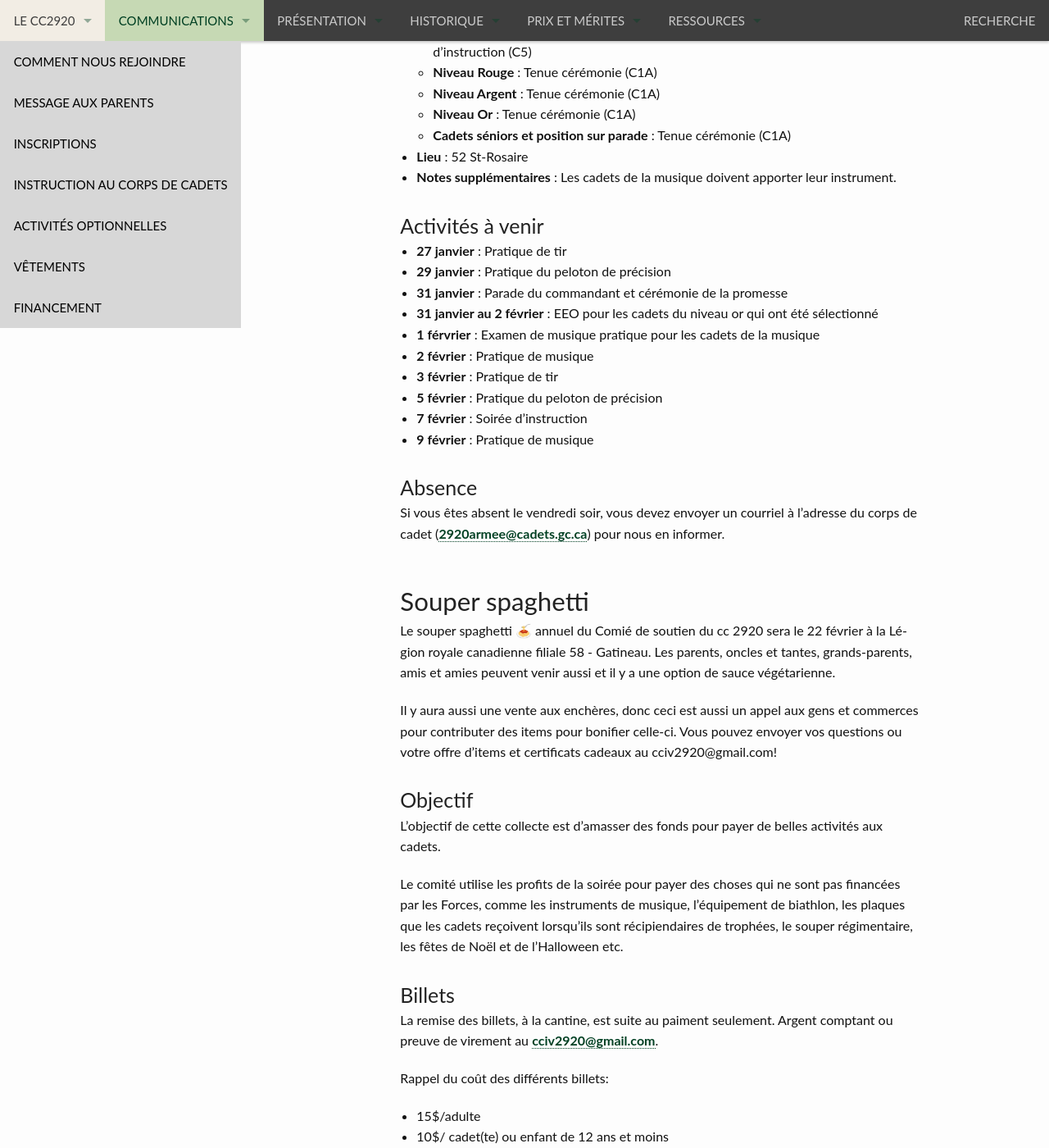
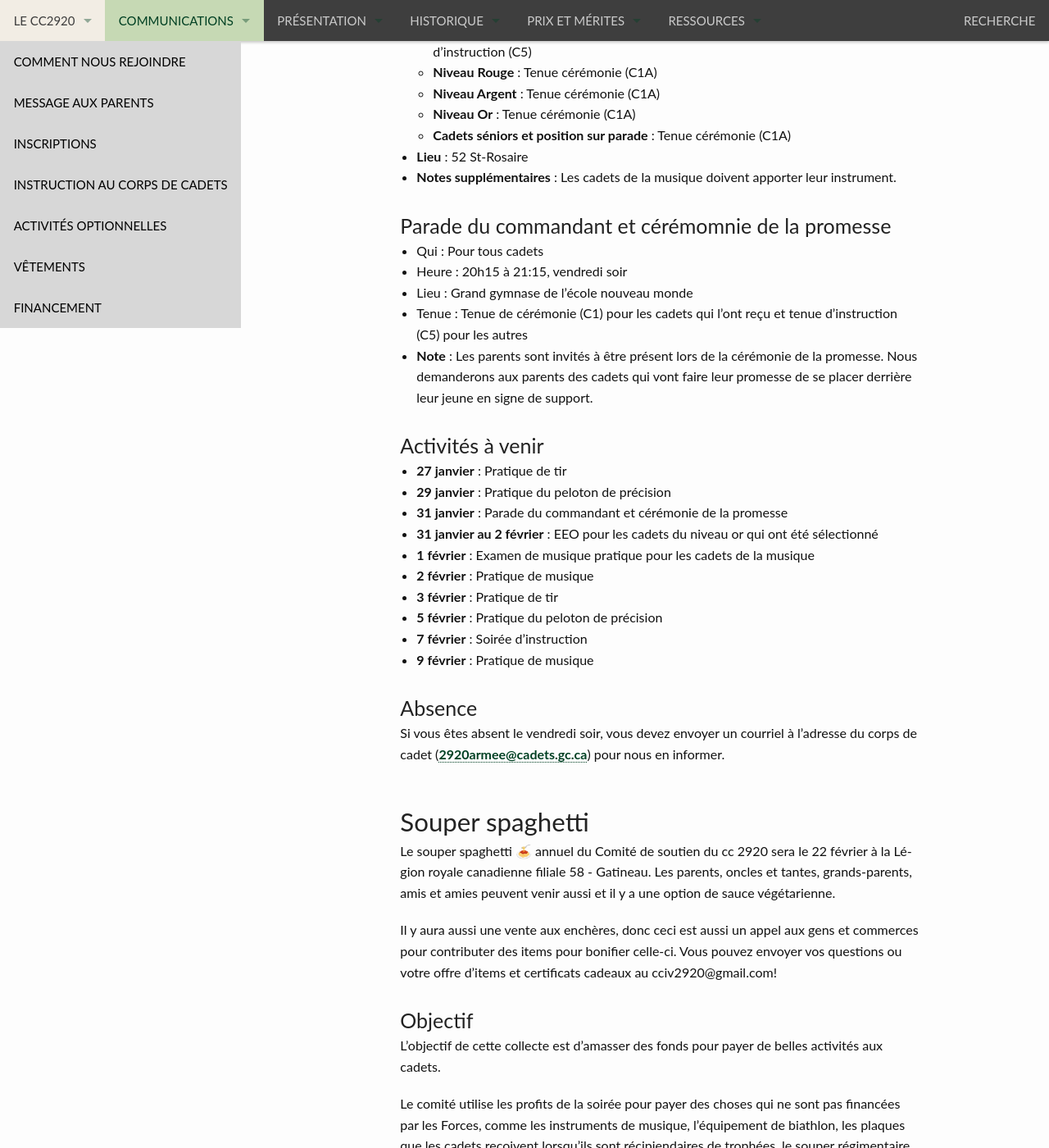
Before and after one commit to CC2920/web, a Jekyll site: the page built from _communications/messages.md, in a window 1280 px wide and 1400 px high, scrolled down 409 px. Shown: the whole window at 82% size. Built offline with Jekyll 4.4.1, drawn with Linux system fonts in a browser that asks for light colours; some of the changed text lies outside the part shown.

Commit message:
Update messages.md

```diff
--- a/_communications/messages.md
+++ b/_communications/messages.md
@@ -6,8 +6,8 @@ layout: "messages"
 ## Soirée d'instruction et activités
 
 - **Date** : 31 janvier 2025 de 18h30 à 21h15
-- **Tenue** :
-  - **Niveau Vert** : Tenue  cérémonie (C1A) pour les cadets qui l'on déjà reçu ou tenue d'instruction (C5)
+- **Tenue** ([guide de l'uniforme](https://cc2920.ca/docs/ressources/guide_uniforme.v3.pdf)) :
+  - **Niveau Vert** : Tenue  cérémonie (C1A) pour les cadets qui l'ont déjà reçu ou tenue d'instruction (C5)
   - **Niveau Rouge** : Tenue  cérémonie (C1A)
   - **Niveau Argent** : Tenue  cérémonie (C1A)
   - **Niveau Or** : Tenue  cérémonie (C1A)
@@ -15,13 +15,22 @@ layout: "messages"
 - **Lieu** : 52 St-Rosaire
 - **Notes supplémentaires** : Les cadets de la musique doivent apporter leur instrument.
 
+### Parade du commandant et cérémomnie de la promesse
+
+- Qui : Pour tous cadets
+- Heure : 20h15 à 21:15, vendredi soir
+- Lieu : Grand gymnase de l'école nouveau monde
+- Tenue : Tenue de cérémonie (C1) pour les cadets qui l'ont reçu et tenue d'instruction (C5)  pour les autres
+- **Note** : Les parents sont invités à être présent lors de la cérémonie de la promesse. Nous demanderons aux parents des cadets qui vont faire leur promesse de se placer derrière leur jeune en signe de support.
+
+
 ### Activités à venir
 
 - **27 janvier** : Pratique de tir
 - **29 janvier** : Pratique du peloton de précision
 - **31 janvier** : Parade du commandant et cérémonie de la promesse
 - **31 janvier au 2 février** : EEO pour les cadets du niveau or qui ont été sélectionné
-- **1 férvrier** : Examen de musique pratique pour les cadets de la musique
+- **1 février** : Examen de musique pratique pour les cadets de la musique
 - **2 février** : Pratique de musique
 - **3 février** : Pratique de tir
 - **5 février** : Pratique du peloton de précision
@@ -36,7 +45,7 @@ Si vous êtes absent le vendredi soir, vous devez envoyer un courriel à l'adres
 
 ## Souper spaghetti
 
-Le souper spaghetti 🍝 annuel du Comié de soutien du cc 2920 sera le 22 février à la Légion royale canadienne filiale 58 - Gatineau. Les parents, oncles et tantes,  grands-parents, amis et amies peuvent venir aussi et il y a une option de sauce végétarienne.
+Le souper spaghetti 🍝 annuel du Comité de soutien du cc 2920 sera le 22 février à la Légion royale canadienne filiale 58 - Gatineau. Les parents, oncles et tantes,  grands-parents, amis et amies peuvent venir aussi et il y a une option de sauce végétarienne.
 
 Il y aura aussi une vente aux enchères, donc ceci est aussi un appel aux gens et commerces pour contributer des items pour bonifier celle-ci. Vous pouvez envoyer vos questions ou votre offre d'items et certificats cadeaux au cciv2920@gmail.com!
 
@@ -48,7 +57,7 @@ Le comité utilise les profits de la soirée pour payer des choses qui ne sont p
 
 ### Billets
 
-La remise des billets, à la cantine, est suite au paiment seulement. Argent comptant ou preuve de virement au <cciv2920@gmail.com>.
+La remise des billets, à la cantine, à la suite du paiement seulement. Argent comptant ou preuve de virement au <cciv2920@gmail.com>.
 
 Rappel du coût des différents billets:
 
```
Also changed, not shown: other parts of _communications/messages.md (+6 -14 lines).
